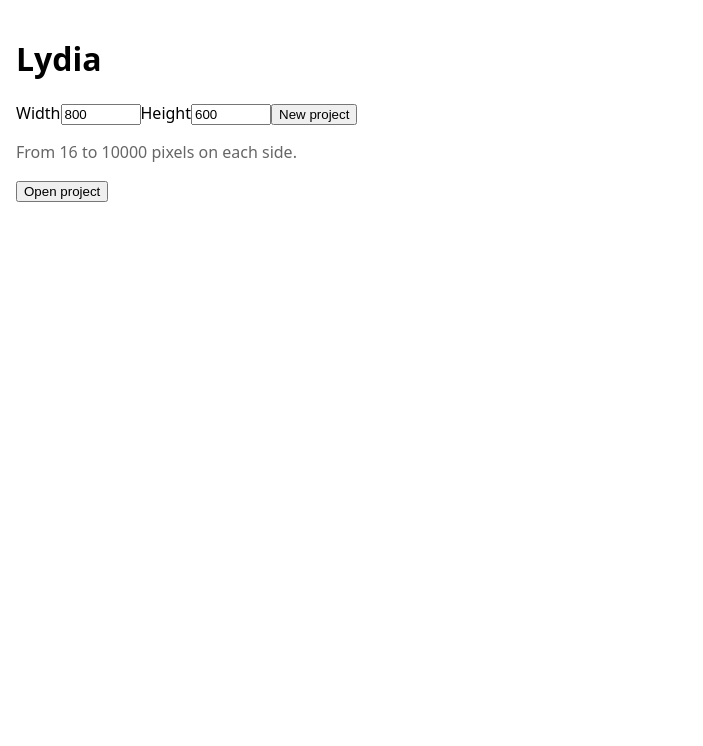
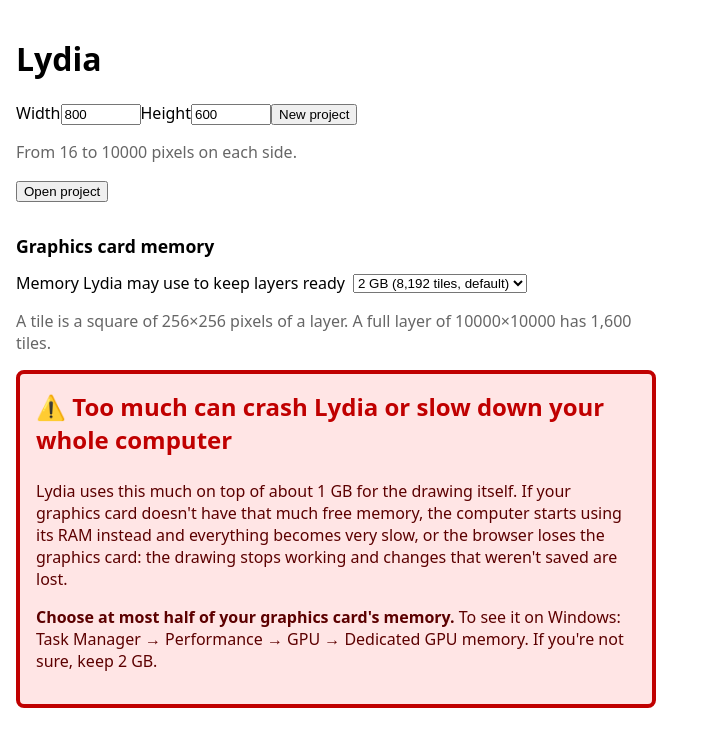
Before and after one commit to NiercoElectron/Lydia, a React (Vite) app: page / in a window 1280 px wide. Shown: the top 746 px of the page, without its empty margins (0-703 px from the left). Built offline with nearby package versions, Linux system fonts and the light colour scheme.

Commit message:
Let the user choose how much graphics card memory Lydia uses

```diff
--- a/src/App.css
+++ b/src/App.css
@@ -9,6 +9,39 @@
 
 .hint {
   color: #666;
+}
+
+.gpu-memory {
+  max-width: 640px;
+  margin-top: 32px;
+}
+
+.gpu-memory h2 {
+  font-size: 1.1rem;
+}
+
+.gpu-memory label {
+  display: flex;
+  flex-wrap: wrap;
+  align-items: center;
+  gap: 8px;
+}
+
+/* Big and red on purpose: a choice that is too big can crash the browser */
+.danger {
+  margin-top: 12px;
+  padding: 16px;
+  border: 4px solid #c00000;
+  border-radius: 8px;
+  background: #ffe5e5;
+  color: #5c0000;
+}
+
+.danger-title {
+  margin-top: 0;
+  font-size: 1.5rem;
+  font-weight: bold;
+  color: #c00000;
 }
 
 /* The editor fills the window: the bar on top, the drawing in the middle and the layers on the right */
--- a/src/App.tsx
+++ b/src/App.tsx
@@ -2,15 +2,29 @@
 import type { ProjectData } from './engine/projectFile'
 import { Home } from './screens/Home'
 import { Editor } from './screens/Editor'
+import { loadGpuMemory, saveGpuMemory } from './settings'
 import './App.css'
 
 function App() {
   const [project, setProject] = useState<ProjectData | null>(null) // null = no project open, show the start screen
+  const [gpuMemory, setGpuMemory] = useState(loadGpuMemory)
+
+  function handleGpuMemoryChange(gigabytes: number) {
+    setGpuMemory(gigabytes)
+    saveGpuMemory(gigabytes)
+  }
 
   if (!project) {
-    return <Home onNewProject={setProject} onOpenProject={setProject} />
+    return (
+      <Home
+        gpuMemory={gpuMemory}
+        onGpuMemoryChange={handleGpuMemoryChange}
+        onNewProject={setProject}
+        onOpenProject={setProject}
+      />
+    )
   }
-  return <Editor project={project} onBack={() => setProject(null)} />
+  return <Editor project={project} gpuMemory={gpuMemory} onBack={() => setProject(null)} />
 }
 
 export default App
--- a/src/components/DrawSpace.tsx
+++ b/src/components/DrawSpace.tsx
@@ -4,11 +4,12 @@
 
 type Props = {
   project: ProjectData
+  gpuMemory: number // GB of the graphics card's memory to use (see settings.ts)
   onEngineChange: (engine: Engine | null) => void // the engine once it is ready, null when it goes away
 }
 
 // The area where the drawing is shown and painted on. The engine draws into it with the graphics card
-export function DrawSpace({ project, onEngineChange }: Props) {
+export function DrawSpace({ project, gpuMemory, onEngineChange }: Props) {
   const hostRef = useRef<HTMLDivElement>(null)
 
   useEffect(() => {
@@ -16,7 +17,7 @@
     // purpose in development, to find bugs), the engine is destroyed as soon as it arrives
     let cancelled = false
     let engine: Engine | null = null
-    createEngine(hostRef.current!, project).then(
+    createEngine(hostRef.current!, project, gpuMemory).then(
       created => {
         if (cancelled) {
           created.destroy()
@@ -38,7 +39,7 @@
       engine?.destroy()
       onEngineChange(null)
     }
-  }, [project, onEngineChange])
+  }, [project, gpuMemory, onEngineChange])
 
   return <div ref={hostRef} className="draw-space" />
 }
--- a/src/engine/engine.ts
+++ b/src/engine/engine.ts
@@ -7,7 +7,7 @@
 import { createTileMemory, type StoredTile } from './memory'
 import { createProjection } from './projection'
 import { serializeProject, type LayerToSave, type ProjectData } from './projectFile'
-import { createGrid, parseTileKey, TILE_SIZE } from './tiles'
+import { createGrid, parseTileKey, TILE_SIZE, tilesInGigabytes } from './tiles'
 import { createView } from './view'
 
 // What the screen needs to know about the drawing. A new object every time something changes, so React can tell
@@ -33,8 +33,9 @@
 const nextFrame = () => new Promise<void>(resolve => requestAnimationFrame(() => resolve()))
 
 // The drawing engine: shows the drawing inside "host" and lets the user paint on it. Everything that touches the
-// graphics card lives here; React only shows the controls around it
-export async function createEngine(host: HTMLElement, project: ProjectData) {
+// graphics card lives here; React only shows the controls around it. "gpuMemory": how many GB of the graphics card's
+// memory to use for keeping layers ready (see settings.ts)
+export async function createEngine(host: HTMLElement, project: ProjectData, gpuMemory: number) {
   const app = new Application()
   await app.init({
     resizeTo: host,
@@ -68,7 +69,7 @@
   let layersCreated = layers.length // for naming new layers
 
   const memory = createTileMemory(RAW_BUDGET)
-  const gpu = createGpuTiles(renderer, grid, memory)
+  const gpu = createGpuTiles(renderer, grid, memory, tilesInGigabytes(gpuMemory))
   const projection = createProjection(renderer, grid, stack, gpu)
   const history = createHistory(stack, gpu, projection)
   const brush = createBrush(renderer, grid, stack, gpu, projection, history)
--- a/src/engine/gpuTiles.ts
+++ b/src/engine/gpuTiles.ts
@@ -5,9 +5,9 @@
 import { tileKey, tileSize, type Grid } from './tiles'
 
 // The pixels of every layer live in RAM (the "shelf"), which is much bigger than the graphics card's memory. The
-// graphics card (the "desk") only keeps copies of the tiles it needs right now, up to GPU_CACHE_TILES tiles that are
-// not painted. A tile painted on the graphics card is "dirty" until its pixels are read back into RAM
-const GPU_CACHE_TILES = 8000 // about 2 GB of graphics card memory (see decision 27)
+// graphics card (the "desk") only keeps copies of the tiles it needs right now, up to "cacheTiles" tiles that are not
+// painted (chosen on the start screen, see decision 28). A tile painted on the graphics card is "dirty" until its
+// pixels are read back into RAM
 const TRIM_BATCH = 32 // tiles over the budget before trimming, so the cache isn't searched every time
 const MAX_SAVING_READS = 64 // reads for the background saving on their way at the same time
 
@@ -34,7 +34,7 @@
   isSaving: boolean // started by the background saving
 }
 
-export function createGpuTiles(renderer: WebGLRenderer, grid: Grid, memory: TileMemory) {
+export function createGpuTiles(renderer: WebGLRenderer, grid: Grid, memory: TileMemory, cacheTiles: number) {
   const gl = renderer.gl as WebGL2RenderingContext
 
   // ----- Textures -----
@@ -149,8 +149,8 @@
   }
 
   // A layer whose tiles must stay on the graphics card, because sprites on the screen show them (see showOpacityLive
-  // in projection.ts). A layer has at most 1600 tiles (10000 / 256 = 40 columns and rows), fewer than the budget, so
-  // there is always room left for the other layers
+  // in projection.ts). A layer has at most 1600 tiles (10000 / 256 = 40 columns and rows), fewer than the smallest
+  // budget (0.5 GB = 2048 tiles), so there is always room left for the other layers
   let keptLayer: Layer | null = null
 
   function keep(layer: Layer | null) {
@@ -163,9 +163,9 @@
   // painted tiles would push out every other tile, and the layers above and below would be sent again and again
   function trim() {
     const cleanCount = () => cache.size - dirtyTiles.size
-    if (cleanCount() <= GPU_CACHE_TILES + TRIM_BATCH) return
+    if (cleanCount() <= cacheTiles + TRIM_BATCH) return
     for (const [id, cached] of cache) {
-      if (cleanCount() <= GPU_CACHE_TILES) break
+      if (cleanCount() <= cacheTiles) break
       if (cached.dirty || cached.layer === keptLayer) continue
       cached.texture.destroy(true)
       cache.delete(id)
--- a/src/engine/tiles.ts
+++ b/src/engine/tiles.ts
@@ -1,6 +1,11 @@
 // The paper is divided into a grid of square tiles. Each layer keeps only the tiles that have paint, so memory grows
 // with what is painted, not with the size of the paper
 export const TILE_SIZE = 256
+
+// How many whole tiles fit in this many GB (each pixel takes 4 bytes)
+export function tilesInGigabytes(gigabytes: number) {
+  return Math.floor((gigabytes * 1024 ** 3) / (TILE_SIZE * TILE_SIZE * 4))
+}
 
 // The grid of tiles that covers a paper of this size. The last column and row are cut at the edge of the paper
 // (10000 is not a multiple of 256)
--- a/src/screens/Editor.tsx
+++ b/src/screens/Editor.tsx
@@ -22,10 +22,11 @@
 
 type Props = {
   project: ProjectData
+  gpuMemory: number // GB of the graphics card's memory to use (see settings.ts)
   onBack: () => void
 }
 
-export function Editor({ project, onBack }: Props) {
+export function Editor({ project, gpuMemory, onBack }: Props) {
   const [engine, setEngine] = useState<Engine | null>(null)
   // Show the engine's latest state, and update the screen whenever it changes
   const snapshot = useSyncExternalStore(
@@ -146,7 +147,7 @@
         </div>
       </header>
       <div className="editor-main">
-        <DrawSpace project={project} onEngineChange={setEngine} />
+        <DrawSpace project={project} gpuMemory={gpuMemory} onEngineChange={setEngine} />
         <LayersPanel
           layers={snapshot.layers}
           activeLayerId={snapshot.activeLayerId}
--- a/src/screens/Home.tsx
+++ b/src/screens/Home.tsx
@@ -7,6 +7,8 @@
   PROJECT_EXTENSION,
   type ProjectData,
 } from '../engine/projectFile'
+import { tilesInGigabytes } from '../engine/tiles'
+import { DEFAULT_GPU_MEMORY, GPU_MEMORY_CHOICES } from '../settings'
 
 // Input values are text; a valid size is a whole number within the limits
 function isValidSize(value: string) {
@@ -15,11 +17,13 @@
 }
 
 type Props = {
+  gpuMemory: number // GB of the graphics card's memory to use (see settings.ts)
+  onGpuMemoryChange: (gigabytes: number) => void
   onNewProject: (project: ProjectData) => void
   onOpenProject: (project: ProjectData) => void
 }
 
-export function Home({ onNewProject, onOpenProject }: Props) {
+export function Home({ gpuMemory, onGpuMemoryChange, onNewProject, onOpenProject }: Props) {
   const [width, setWidth] = useState('800')
   const [height, setHeight] = useState('600')
   const [isOpening, setIsOpening] = useState(false)
@@ -71,6 +75,38 @@
         {isOpening ? 'Opening…' : 'Open project'}
       </button>
       <input ref={fileInputRef} type="file" accept={PROJECT_EXTENSION} hidden onChange={handleFileChosen} />
+
+      <section className="gpu-memory">
+        <h2>Graphics card memory</h2>
+        <label>
+          Memory Lydia may use to keep layers ready
+          <select value={gpuMemory} onChange={e => onGpuMemoryChange(Number(e.target.value))}>
+            {GPU_MEMORY_CHOICES.map(gigabytes => (
+              <option key={gigabytes} value={gigabytes}>
+                {gigabytes} GB ({tilesInGigabytes(gigabytes).toLocaleString('en-US')} tiles
+                {gigabytes === DEFAULT_GPU_MEMORY ? ', default' : ''})
+              </option>
+            ))}
+          </select>
+        </label>
+        <p className="hint">
+          A tile is a square of 256×256 pixels of a layer. A full layer of 10000×10000 has 1,600 tiles.
+        </p>
+        <div className="danger">
+          <p className="danger-title">
+            <span aria-hidden="true">⚠️</span> Too much can crash Lydia or slow down your whole computer
+          </p>
+          <p>
+            Lydia uses this much on top of about 1 GB for the drawing itself. If your graphics card doesn't have that
+            much free memory, the computer starts using its RAM instead and everything becomes very slow, or the browser
+            loses the graphics card: the drawing stops working and changes that weren't saved are lost.
+          </p>
+          <p>
+            <strong>Choose at most half of your graphics card's memory.</strong> To see it on Windows: Task Manager →
+            Performance → GPU → Dedicated GPU memory. If you're not sure, keep {DEFAULT_GPU_MEMORY} GB.
+          </p>
+        </div>
+      </section>
     </main>
   )
 }
--- /dev/null
+++ b/src/settings.ts
@@ -0,0 +1,24 @@
+// Settings chosen on the start screen, remembered by this browser between visits
+
+// How much of the graphics card's memory Lydia may use to keep layers ready (see decision 28), in GB. Browsers don't
+// tell how much memory the graphics card has, so the user chooses
+export const GPU_MEMORY_CHOICES = [0.5, 1, 2, 3, 4, 6, 8]
+export const DEFAULT_GPU_MEMORY = 2
+const GPU_MEMORY_KEY = 'lydia.gpuMemory'
+
+export function loadGpuMemory() {
+  try {
+    const saved = Number(localStorage.getItem(GPU_MEMORY_KEY))
+    return GPU_MEMORY_CHOICES.includes(saved) ? saved : DEFAULT_GPU_MEMORY
+  } catch {
+    return DEFAULT_GPU_MEMORY // the browser doesn't let this page keep anything (a private window, for example)
+  }
+}
+
+export function saveGpuMemory(gigabytes: number) {
+  try {
+    localStorage.setItem(GPU_MEMORY_KEY, String(gigabytes))
+  } catch {
+    // not remembered next time, but used now
+  }
+}
```
Also changed, not shown: 3 other files (tests, documents, lock files or other folders).
